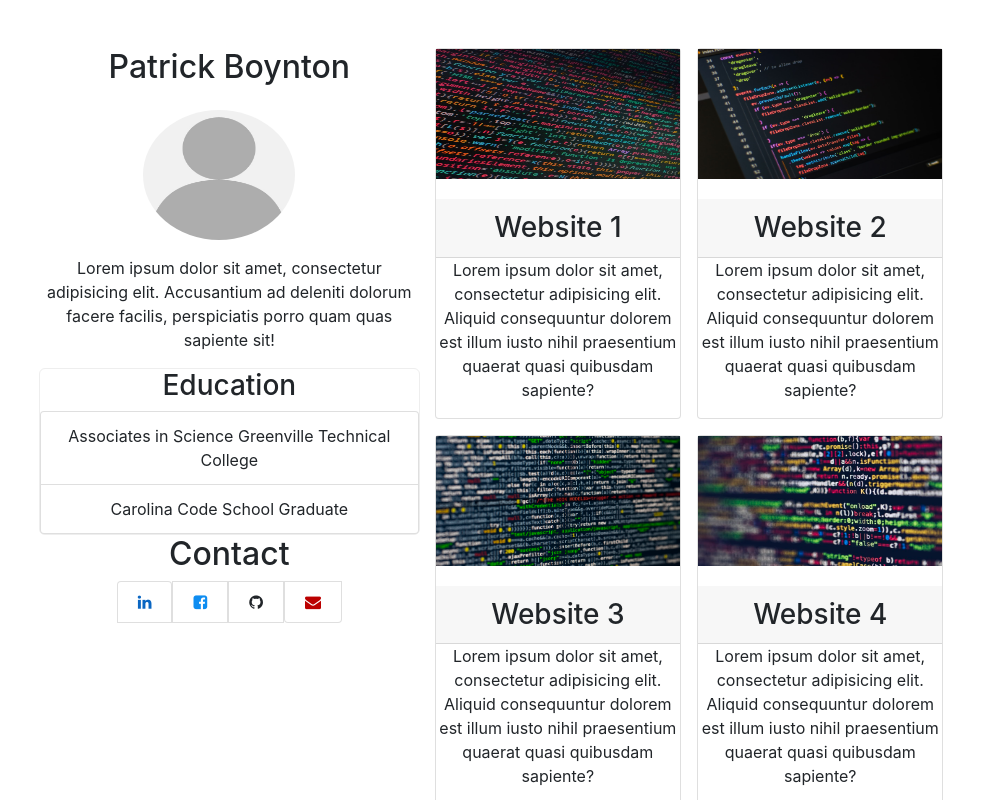
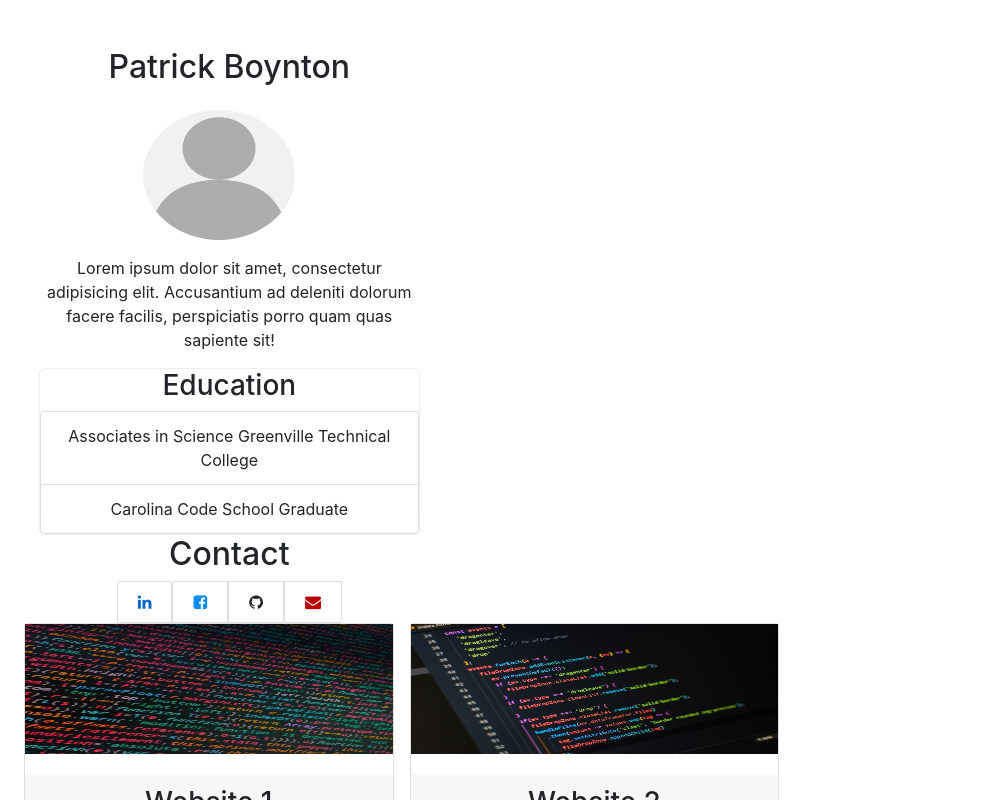
Before and after one commit to PatrickBoynton/portfolio, a React (Create React App) app: page / in a window 1280 px wide. Shown: the top 800 px of the page, without its empty margins (0-982 px from the left). Built offline with nearby package versions, Linux system fonts and the light colour scheme.

Commit message:
Changed the column number.

```diff
--- a/src/Portfolio.js
+++ b/src/Portfolio.js
@@ -3,7 +3,7 @@ import {Component} from "react";
 class Portfolio extends Component {
     render() {
         return (
-            <div className="col-6">
+            <div className="col-9">
                 <div className="row">
                     <div className="card text-center mb-3">
                         <div className="card-img-top">
```
